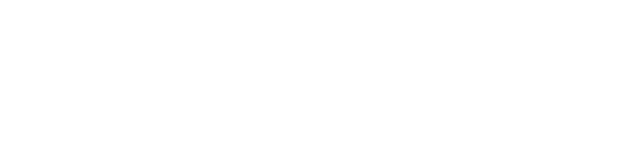
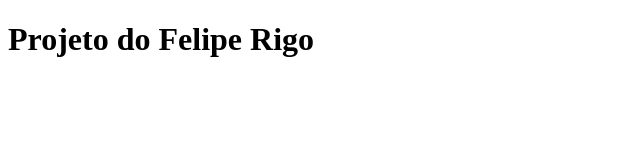
Before and after one commit to rigo4rigo/meu-site, a plain HTML site: page index.html in a window 1280 px wide. Shown: the whole page, without its empty margins (0-640 px from the left). Drawn offline with Linux system fonts and the light colour scheme.

Commit message:
titulo da pagina

```diff
--- a/index.html
+++ b/index.html
@@ -1,6 +1,7 @@
 <!DOCTYPE html>
 <html>
   <head>
+    <h1>Projeto do Felipe Rigo</h1>
   </head>
   <body>
   </body>
```
